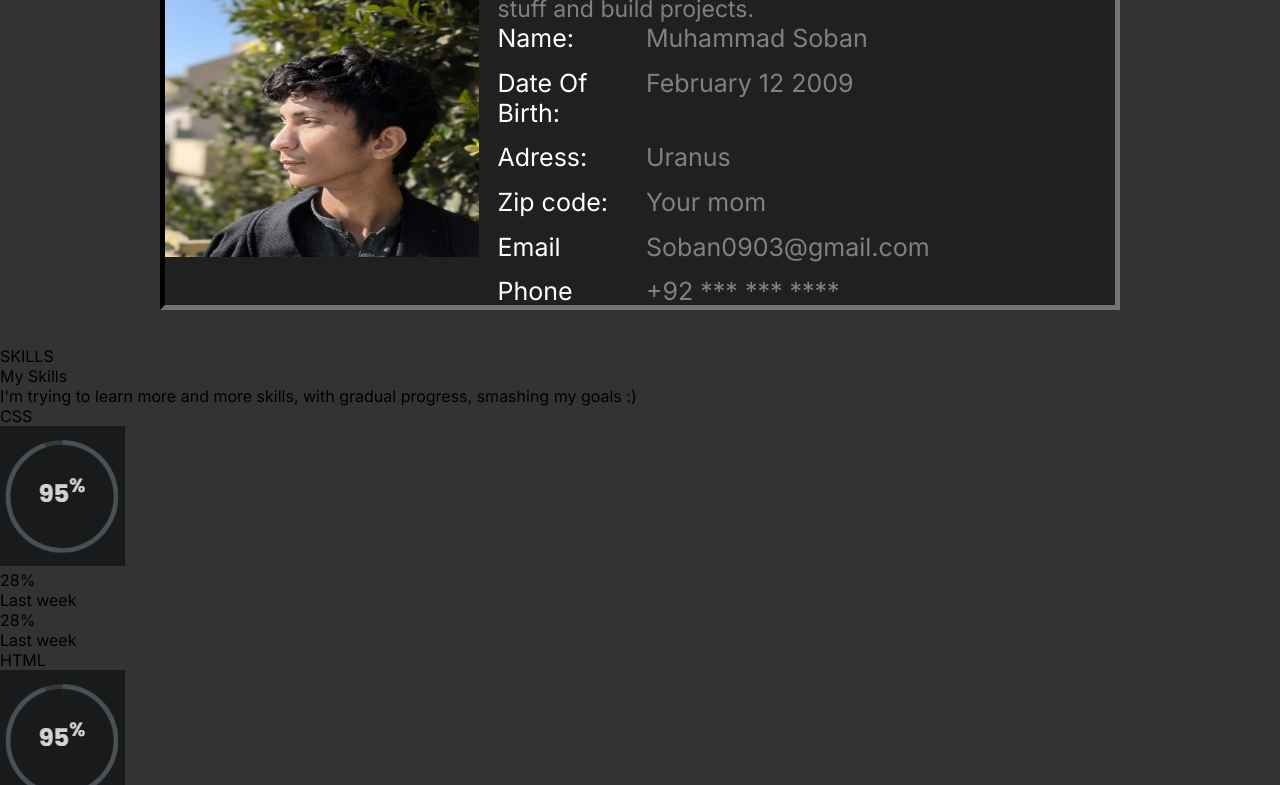
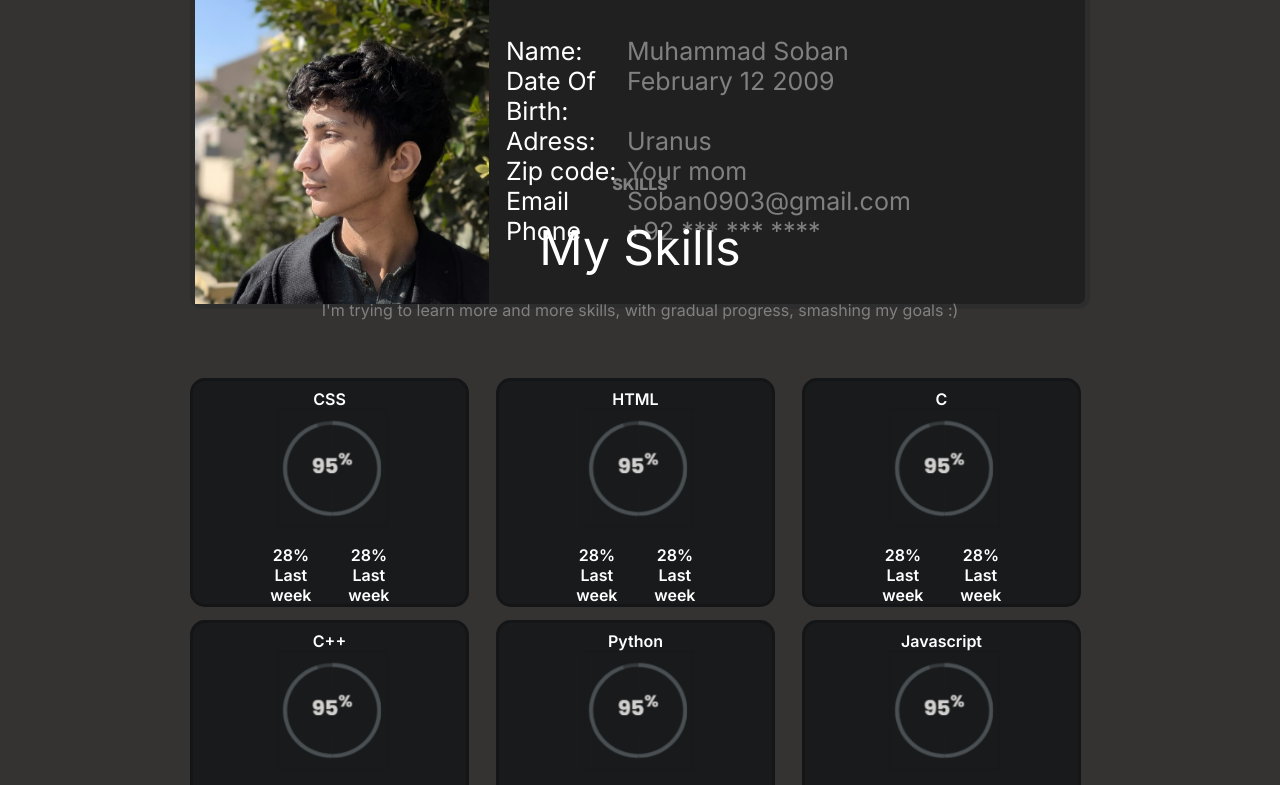
Before and after one commit to soban-73/Me, a plain HTML site: page index.html in a window 1280 px wide. Shown: the part 774-1559 px from the top of the page. Drawn offline with Linux system fonts and the light colour scheme.

Commit message:
Refactor style.css for improved organization and readability

```diff
--- a/style.css
+++ b/style.css
@@ -16,6 +16,7 @@
     background-color: rgb(53, 50, 50);
 
 }
+/*-----------------------------HEADER---------------------------------*/
 header
 {
     width: 100vw;
@@ -33,7 +34,7 @@
     display: flex;
     flex-direction: row;
     width: 100%;
-    gap: 6%;
+    gap: 10%;
 }
 nav>p
 {
@@ -85,7 +86,7 @@
     color: white;
 }
 
-
+/*------------------------------ABOUT ME-------------------*/
 .aboutme
 {
 height: 70vh;
@@ -97,10 +98,11 @@
 
 .aboutme>div
 {
-height: 87%;
-width: 55%;
+width: 1200px;
+height: 646px;
 gap: 2%;
-border: 5px inset rgb(32, 32, 32);
+border: 5px solid rgb(46, 45, 45);
+border-radius:12px;
 display: flex;
 flex-direction: row;
     background-color: rgb(33, 32, 32);
@@ -151,9 +153,104 @@
     font-size: 25px;
 }
 
+/*----------------------------SKILLS-------------------------*/
 
-@media (max-width:1420px)
+
+
+
+
+.box>:nth-child(1)
 {
+    display: flex;
+    flex-direction: column;
+    justify-content: center;
+    text-align: center;
+    gap: 9%;
+}
+.box>div>:nth-child(1)
+{
+color: grey;
+font-weight:800;
+font-size: 1rem;
+gap: 3%;
+}
+.box>div>:nth-child(2)
+{
+    color: white;
+    font-size: 3rem;
+}
+.box>div>:nth-child(3){
+color: grey;
+font-size: 1rem;
+}
+.box
+{
+    margin-top: 4%;
+  width: 100vw;
+  height: 90vh;
+  display: flex;
+  flex-direction: column;
+  align-items: center;
+  justify-content: center;
+}
+.box>div
+{
+  width: 1500px;
+  height: 800px;
+  display: flex;
+  flex-direction: row;
+  flex-wrap: wrap;
+}
+.container
+{
+display: flex;
+gap: 3%;
+}
+.container>div
+{
+    width: 31%;
+  height: 50%;
+  background-color: #181A1B;
+  border: 3px solid #141516;
+  border-radius: 15px;
+}
+.skills>:nth-child(1)
+{
+  width: 100%;
+  height: 70%;
+}
+.skills>:nth-child(2)
+{
+  width: 100%;
+  height: 30%;
+}
+.skills>:nth-child(1)>img
+{
+  width: 40%;
+  height: 80%;
+  margin: 0% 31%;
+}
+.skills>:nth-child(2)
+{
+  display: flex;
+  flex-direction: row;
+  padding: 0% 27%;
+  gap: 24%;
+}
+.skills>:nth-child(1) , .skills>:nth-child(2)
+{
+  color: white;
+  font-size: 1.5rem;
+  font-weight: 600;
+  padding-top: 3%;
+  text-align: center;
+}
+
+
+
+@media (max-width:1500px)
+{
+    /*-------------HEADER----------------*/
     nav
     {
         gap: 0;
@@ -161,23 +258,42 @@
     nav>p{
         padding-left: 2%;
     }
-    .aboutme>div
+    /*---------------ABOUT ME-----------------*/
+.aboutme img
+{
+    width:33%;
+}
+      .aboutme>div
    {
-   height: 87%;
-   width: 75%;
+    width: 900px;
+    height: 485px;
    }
-     .aboutme img
+     .details
   {
-    width: 45%;
-    height: 80%;
+    gap: 0;
   }
-  .aboutme>div
-  {
-    align-items: center;
-  }
+    /*---------------SKILLS--------------------*/
+   .box>div
+{
+  width: 900px;
+  height: 480px;
 }
-@media (max-width:1050px)
+.skills>:nth-child(1) , .skills>:nth-child(2)
 {
+  font-size: 1rem;
+}
+    .box
+    {
+        margin-top: -18%;
+    }
+    /*---------------------------*/
+}
+
+
+
+@media (max-width:1250px)
+{
+    /*-----------------HEADER--------------------*/
     nav>p{
         font-size: 35px;
     }
@@ -189,6 +305,7 @@
     padding-left: 12%;
     padding-top: 44%;
    }
+   /*------------------ABOUT ME-----------------*/
    .headerme>:nth-child(1)
   {
   font-size: 50px;
@@ -197,18 +314,18 @@
   {
     font-size: 23px;
   }
-     .aboutme img
-  {
-    width: 45%;
-    height: 70%;
-  }
-  .details
-  {
-    gap: 0;
-  }
+      .box
+    {
+        margin-top: -25%;
+    }
+  /*---------------------------*/
 }
-@media(max-width:853px)
+
+
+
+@media(max-width:900px)
 {
+    /*---------------HEADER--------------------*/
     nav{
         display: none;
     }
@@ -219,30 +336,111 @@
         color: white;
         padding-left: 20px;
     }
+    /*-----------------ABOUT ME--------------------*/
     .aboutme img
     {
         width: 0;
     }
+    /*-------------------SKILLS--------------------*/
+    .box>div{
+width: 750px;
+height: 400px;
 }
+.skills>:nth-child(1) , .skills>:nth-child(2)
+{
+  font-size: 0.8rem;
+}
+    /*-------------------*/
+}
+
+
+
+@media (max-width:670px)
+{
+    /*-------HEADER----------*/
+    /*-------ABOUT ME----------*/
+    /*----------------SKILL------------------*/
+      .box
+    {
+        margin-top: -8%;
+    }
+    .box
+  {
+    height: 290vh;
+  }
+  .box>div
+  {
+    width: 100%;
+    height: 100%;
+    flex-direction: column;
+    flex-wrap: nowrap;
+  }
+  .box>div div
+  {
+    width: 100%;
+  }
+  .skills>:nth-child(1)>img
+{
+  width: 50%;
+  height: 80%;
+  margin: 0% 26%;
+}
+.skills>:nth-child(1) , .skills>:nth-child(2)
+{
+  font-size: 1.5rem;
+}
+}
+
+
+
 @media(max-width:500px)
+/*-------HEADER----------*/
+/*-------ABOUT ME----------*/
 {
     .data>:nth-child(1)>:nth-child(1)
 {
-font-size: 10px;
+font-size: 15px;
 }
 .data>:nth-child(1)>:nth-child(2){
-font-size: 30px;
+font-size: 35px;
 }
 .data>:nth-child(1)>:nth-child(3){
-font-size: 18px;
+font-size: 17.5px;
 }
 .details>:nth-child(odd)
 {
-    font-size: 20px;
+    font-size: 25px;
 }
 .details>:nth-child(even)
 {
-    font-size: 20px;
+    font-size: 25px;
+}
+    .box
+    {
+        margin-top: 22%;
+    }
 }
 
+
+
+
+
+h1, h2, h3, h4, h5, h6, p, a, span, li,div {
+    animation: popIn 0.6s ease-out forwards;
+    opacity: 0;
 }
+@keyframes popIn {
+    0% {
+        opacity: 0;
+        transform: translateY(20px) scale(0.98);
+    }
+    100% {
+        opacity: 1;
+        transform: translateY(0) scale(1);
+    }
+}
+
+.pop-animate {
+    opacity: 0;
+    animation: popIn 0.6s ease-out forwards;
+}
```
